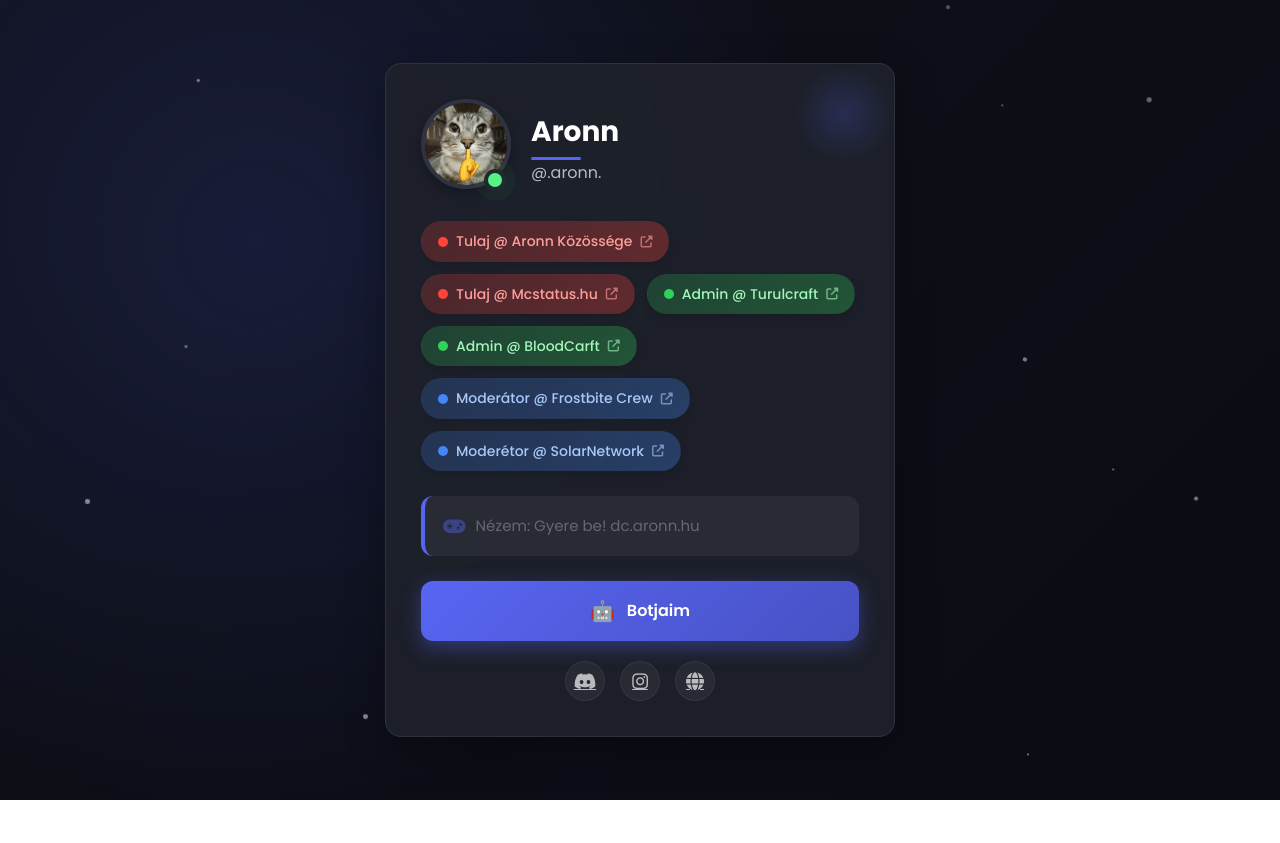
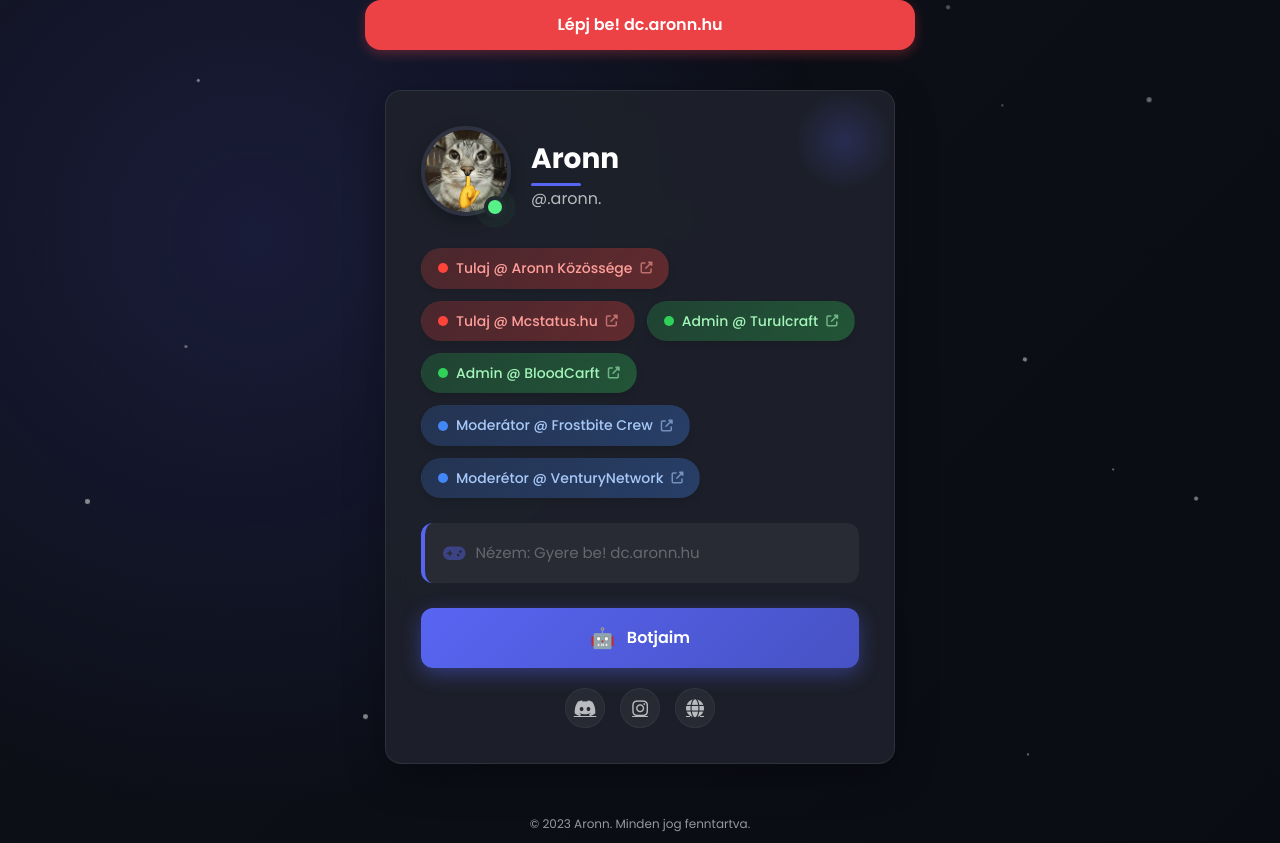
Before and after one commit to Aronn8852/aronn, a plain HTML site: page index.html in a window 1280 px wide. Before the commit the page ends 800 px from the top, so only its background shows below. Drawn offline with Linux system fonts and the light colour scheme.

Commit message:
Update index.html

```diff
--- a/index.html
+++ b/index.html
@@ -37,6 +37,7 @@
   background: linear-gradient(135deg, var(--bg-dark) 0%, var(--bg-darker) 100%);
   min-height: 100vh;
   display: flex;
+  flex-direction: column;
   align-items: center;
   justify-content: center;
   color: var(--text-primary);
@@ -54,6 +55,30 @@
   height: 100%;
   background: radial-gradient(circle at 20% 30%, rgba(88, 101, 242, 0.15) 0%, transparent 50%);
   z-index: -1;
+}
+
+.header {
+  background-color: var(--danger);
+  color: white;
+  padding: 12px 20px;
+  border-radius: var(--border-radius);
+  margin-bottom: 20px;
+  text-align: center;
+  font-weight: 600;
+  box-shadow: 0 4px 12px rgba(237, 66, 69, 0.3);
+  width: 100%;
+  max-width: 550px;
+  animation: fadeIn 0.8s ease-out;
+}
+
+.footer {
+  margin-top: 20px;
+  color: var(--text-secondary);
+  font-size: 12px;
+  text-align: center;
+  width: 100%;
+  padding: 10px;
+  opacity: 0.8;
 }
 
 .container {
@@ -434,6 +459,12 @@
     width: 80px;
     height: 80px;
   }
+
+  .header {
+    padding: 10px 15px;
+    font-size: 14px;
+    margin-bottom: 15px;
+  }
 }
 
 @media (max-width: 350px) {
@@ -455,6 +486,11 @@
   .username {
     font-size: 22px;
   }
+
+  .header {
+    padding: 8px 12px;
+    font-size: 13px;
+  }
 }
 
 @media (min-width: 481px) and (max-width: 768px) {
@@ -472,6 +508,15 @@
 
   .profile-card {
     padding: 20px;
+  }
+
+  .header {
+    margin-bottom: 10px;
+    padding: 8px 15px;
+  }
+
+  .footer {
+    margin-top: 10px;
   }
 }
 
@@ -496,6 +541,7 @@
 </style>
 
 <body>
+    <div class="header">Lépj be! dc.aronn.hu</div>
     <div class="container">
         <div class="profile-card">
             <div class="profile-header">
@@ -536,7 +582,7 @@
                 </a>
                 <a href="https://discord.gg/XUCHwhPVVK" target="_blank" class="role moderator">
                     <span class="role-dot"></span>
-                    <span>Moderétor @ SolarNetwork</span>
+                    <span>Moderétor @ VenturyNetwork</span>
                     <i class="fas fa-external-link-alt" style="margin-left: auto; opacity: 0.6; font-size: 12px;"></i>
                 </a>
             </div>
@@ -561,6 +607,9 @@
                 </a>
             </div>
         </div>
+    </div>
+    <div class="footer">
+        &copy; 2023 Aronn. Minden jog fenntartva.
     </div>
 
     <script>
```
